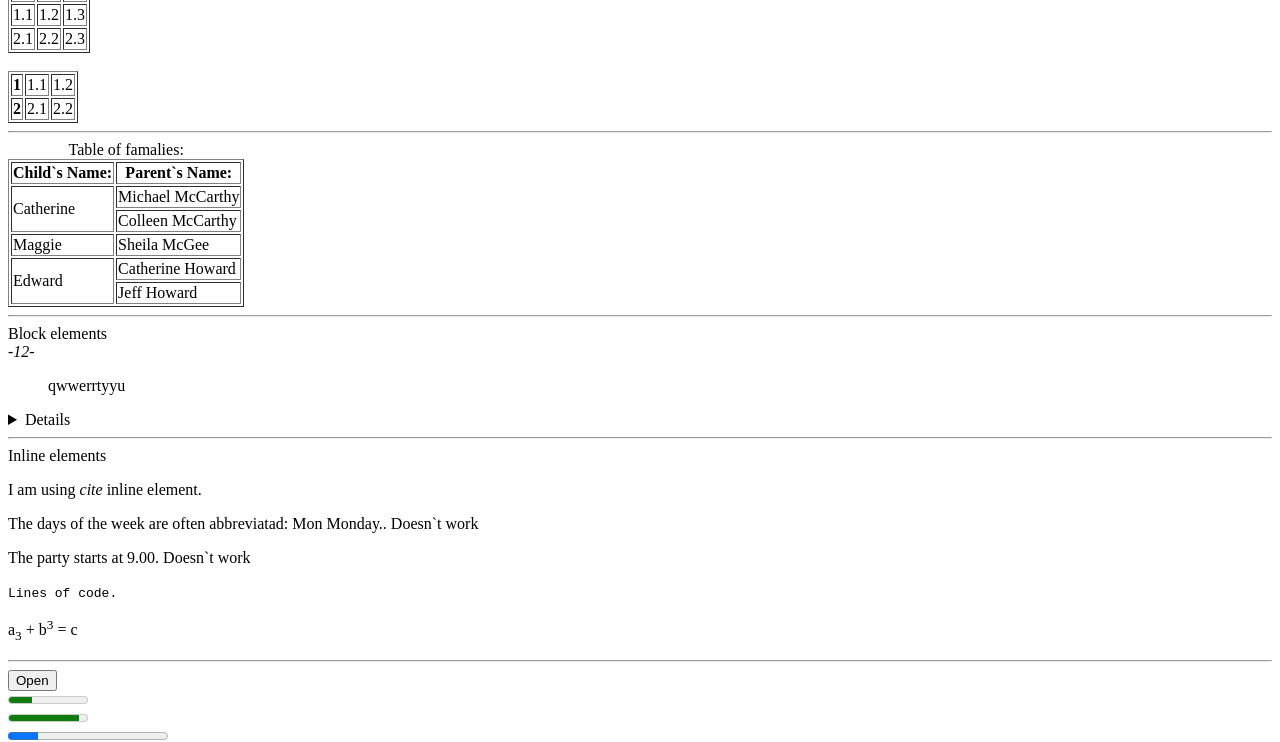
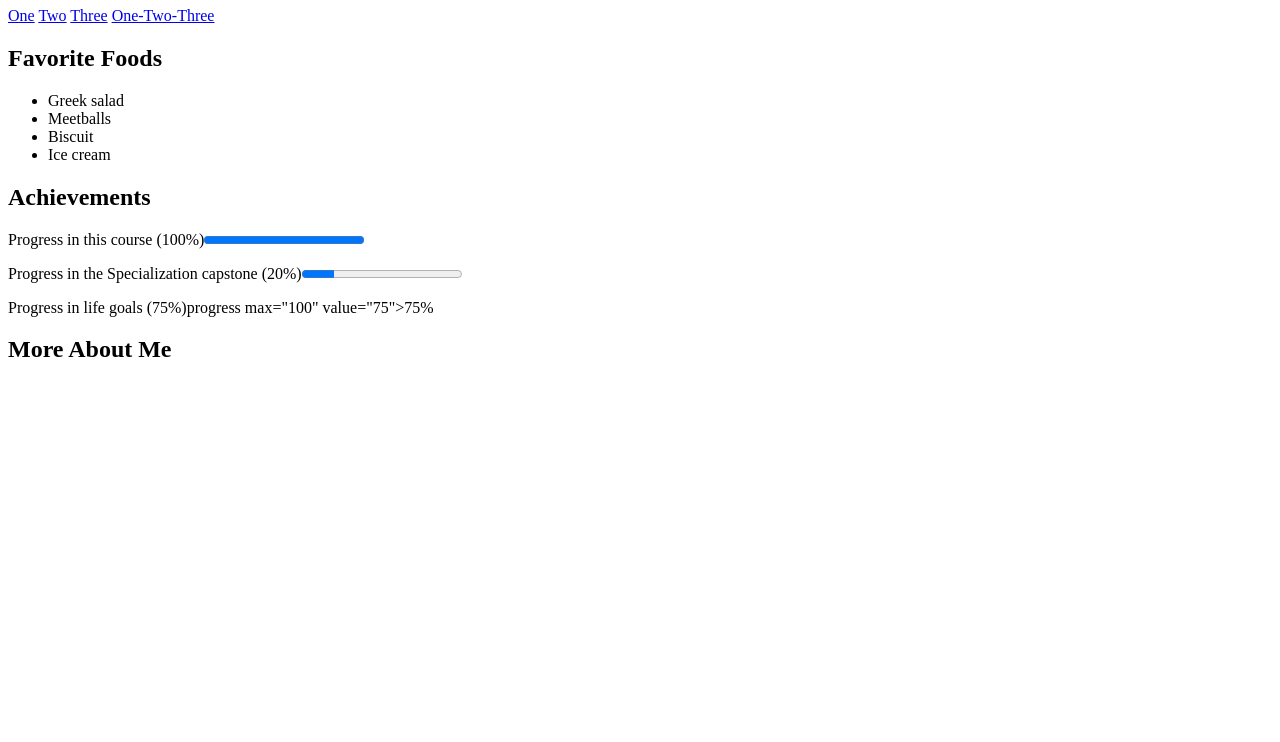
Before and after one commit to OlgaTat/OlgaTat.github.io, a plain HTML site: page index.html in a window 1280 px wide. Shown: the part 73-815 px from the top of the page. Drawn offline with Linux system fonts and the light colour scheme.

Commit message:
Update index.html

```diff
--- a/index.html
+++ b/index.html
@@ -2,86 +2,26 @@
 <html lang="en">
 <head>
 	<meta charset="UTF-8">
-	<title>My First Table</title>
+	<title>About Me-Olga Aleksenko</title>
 </head>
 <body>
-	<p>Table 2 rows x 3 columns is here.</p>
-	<table border="1">
-		<tr>
-			<th> 1 </th><th> 2 </th><th> 3 </th>
-		</tr>
-		<tr>
-			<td>1.1</td>
-			<td>1.2</td>
-			<td>1.3</td>
-		</tr>
-		<tr>
-			<td>2.1</td>
-			<td>2.2</td>
-			<td>2.3</td>
-		</tr>
-	</table>
-	<br>
-	<table border="1">
-		<tr>
-			<th> 1 </th><td>1.1</td><td>1.2</td>
-		</tr>
-		<tr>
-			<th>2</th>
-			<td>2.1</td>
-			<td>2.2</td>
-		</tr>
-	</table>
-	<hr>
-	<table border="1">
-	<caption>Table of famalies:</caption>
-		<tr>
-			<th>Child`s Name:</th><th>Parent`s Name:</th>
-		</tr>
-		<tr>
-			<td rowspan="2">Catherine</td><td>Michael McCarthy</td>
-		</tr>
-		<tr>
-			<td>Colleen McCarthy</td>
-		</tr>
-		<tr>
-			<td>Maggie</td><td>Sheila McGee</td>
-		</tr>
-		<tr>
-			<td rowspan="2">Edward</td><td>Catherine Howard</td>
-		</tr>
-		<tr>
-			<td>Jeff Howard</td>
-		</tr>
-	</table>
+	<h1>Olga Aleksenko</h1>
+	<a href="one.html">One</a>
+	<a href="two.html">Two</a>
+	<a href="three.html">Three</a>
+	<a href="123.html">One-Two-Three</a>
+	<h2>Favorite Foods</h2>
+	<ul>
+		<li>Greek salad</li>
+		<li>Meetballs</li>
+		<li>Biscuit</li>
+		<li>Ice cream</li>
+	</ul>
+	<h2>Achievements</h2>
+	<p>Progress in this course (100%)<progress max="100" value="100">100%</progress></p>
+	<p>Progress in the Specialization capstone (20%)<progress max="100" value="20">20%</progress></p>
+	<p>Progress in life goals (75%)progress max="100" value="75">75%</progress></p>
+	<h2>More About Me</h2>
 
-
-
-	<hr>Block elements
-		<address>-12-</address>
-		<blockquote cite="[1]">qwwerrtyyu</blockquote>
-		<details>
-		<!--<summary> 		11111		</summary>-->
-		<p>2222</p>
-		</details>
-	<hr>Inline elements
-		<p>I am using<cite> cite </cite>inline element.</p>
-		<p>The days of the week are often abbreviatad: <abbr>Mon</abbr> Monday.. Doesn`t work</p>
-		<p>The party starts at <time>9.00</time>. Doesn`t work</p>
-		<code> Lines of code.</code>
-		<p>a<sub>3</sub> + b<sup>3</sup> = c</p>
-	<hr>
-		<button>Open</button>
-		<br>
-		<meter min="0" max="100" value="30">90%</meter>
-		<br>
-		<meter min="10" max="20" value="19">20%</meter>
-		<br>
-		<progress min="0" max="100" value="19">20%</progress>
-		<br>
-		<iframe src="https://google.com">
-			<p>Paragraph.</p>
-
-		</iframe>
 </body>
 </html>
```
